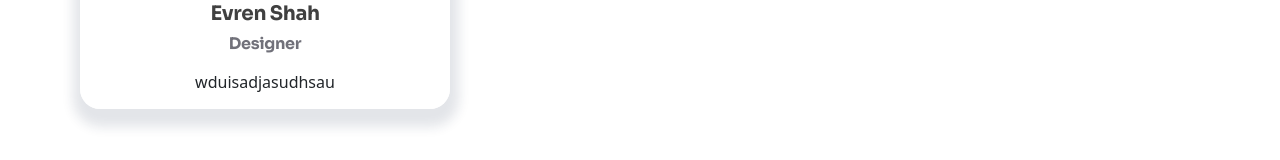
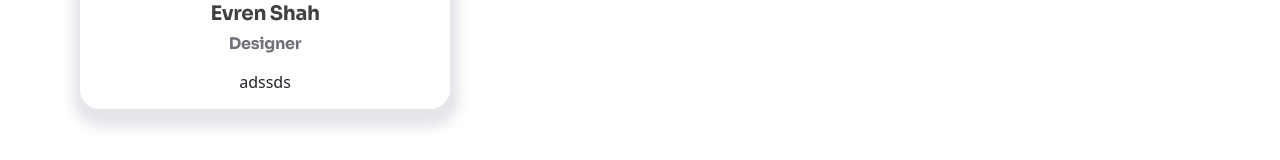
Before and after one commit to ogabekjurayev/my-portfolio, a React (Create React App) app: page / in a window 1280 px wide. Shown: the part 5718-5878 px from the top of the page. Built offline with nearby package versions, Linux system fonts and the light colour scheme.

Commit message:
section-footer

```diff
--- a/src/Section-6.js
+++ b/src/Section-6.js
@@ -18,7 +18,7 @@ export default function MyTestimonial() {
           <div className="section-6-leftBox-div"></div>
           <h3 className="section-6-leftBox-h3">Evren Shah</h3>
           <p className="section-6-leftBox-p2">Designer</p>
-          <p>wduisadjasudhsau</p>
+          <p>adssds</p>
         </div>
       </div>
     </div>
```
